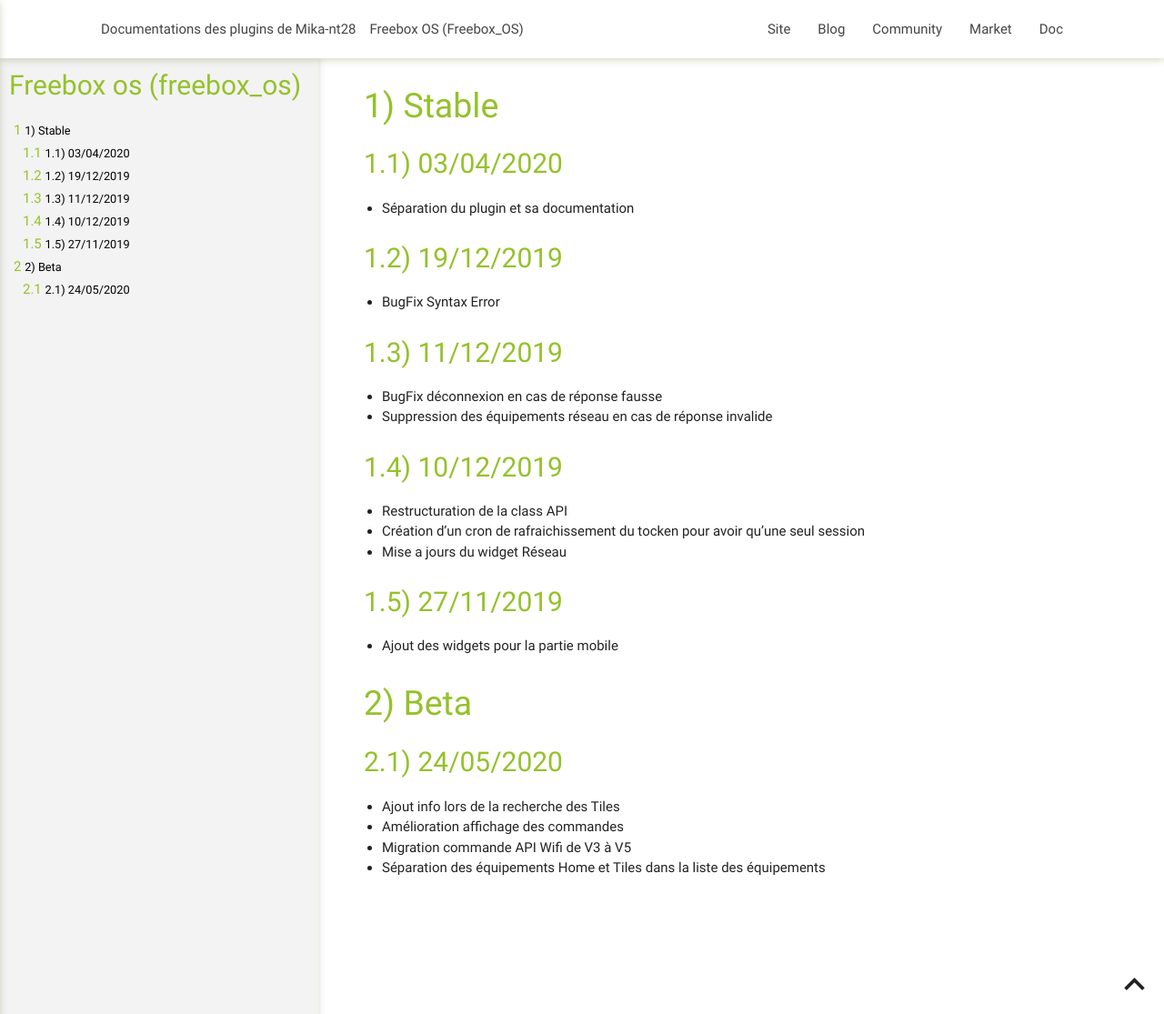
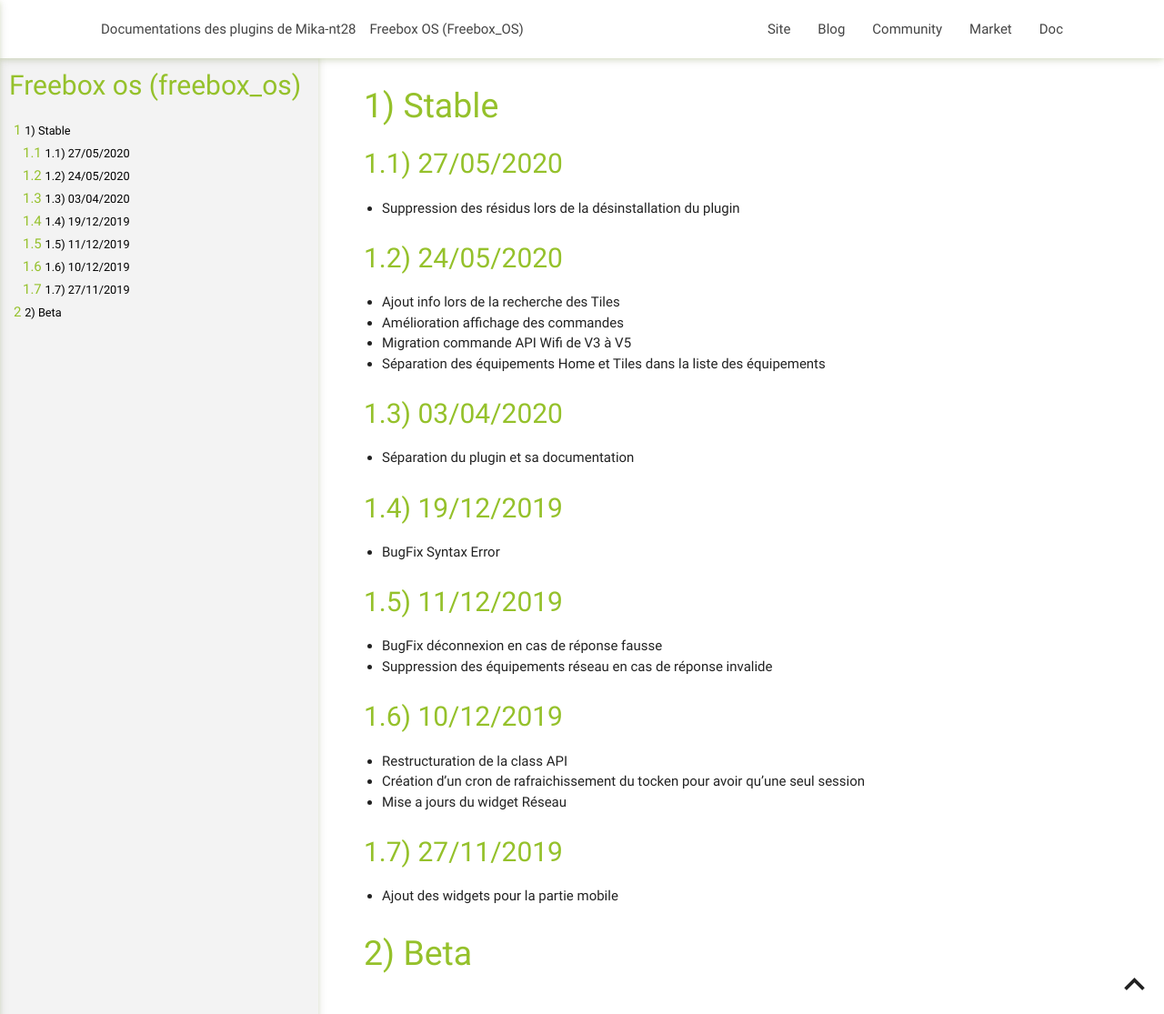
Before and after one commit to mika-nt28/Documentations, a Jekyll site: the page built from Freebox_OS/fr_FR/changelog.md, in a window 1280 px wide and 1115 px high. Shown: the whole window at 91% size. Built offline with Jekyll 4.4.1, drawn with Linux system fonts in a browser that asks for light colours; some of the changed lines change nothing that is shown.

Commit message:
Update Chnagelog plugin Freebox + modification lien jeedom

```diff
--- a/Freebox_OS/fr_FR/changelog.md
+++ b/Freebox_OS/fr_FR/changelog.md
@@ -6,6 +6,17 @@
 ---
 
 # Stable
+
+## 27/05/2020
+
+* Suppression des résidus lors de la désinstallation du plugin
+
+## 24/05/2020
+
+* Ajout info lors de la recherche des Tiles
+* Amélioration affichage des commandes
+* Migration commande API Wifi de V3 à V5
+* Séparation des équipements Home et Tiles dans la liste des équipements
 
 ## 03/04/2020
 
@@ -31,9 +42,3 @@
 * Ajout des widgets pour la partie mobile
 
 # Beta
-## 24/05/2020
-
-* Ajout info lors de la recherche des Tiles
-* Amélioration affichage des commandes
-* Migration commande API Wifi de V3 à V5
-* Séparation des équipements Home et Tiles dans la liste des équipements
--- a/_layouts/default.html
+++ b/_layouts/default.html
@@ -6,6 +6,7 @@
     <link rel="stylesheet" href="{{site.baseurl}}/assets/css/styles.css">
     <link rel="stylesheet" href="{{site.baseurl}}/assets/css/materialize.css">
     <link rel="icon" type="image/png" href="{{site.baseurl}}/favicon.ico">
+    <link rel="shortcut icon" type="image/x-icon" href="{{site.baseurl}}/favicon.ico" />
     <meta name="viewport" content="width=device-width, initial-scale=1.0" />
     <meta http-equiv="Content-Language" content="{{ page.lang }}">
 </head>
@@ -20,17 +21,17 @@
                 </ul>
                 <a href="{{site.doc}}" data-activates="nav-mobile" class="button-collapse btn-floating btn-large waves-effect waves-light jeedomcolorbg"><i class="material-icons">menu</i></a>
                 <ul class="right hide-on-med-and-down">
-                    <li><a href="https://www.jeedom.com/site">Site</a></li>
-                    <li><a href="{{site.blog}}">Blog</a></li>
-                    <li><a href="{{site.community}}">Community</a></li>
-                    <li><a href="{{site.market}}">Market</a></li>
-                    <li class="active"><a href="{{site.doc}}">Doc</a></li>
+                    <li><a href="https://www.jeedom.com/site" target="_blank">Site</a></li>
+                    <li><a href="{{site.blog}}" target="_blank">Blog</a></li>
+                    <li><a href="{{site.community}}" target="_blank">Community</a></li>
+                    <li><a href="{{site.market}}" target="_blank">Market</a></li>
+                    <li class="active"><a href="{{site.doc}}" target="_blank">Doc</a></li>
                 </ul>
                 <ul class="side-nav" id="nav-mobile">
-                    <li><a href="{{site.blog}}">Blog</a></li>
-                    <li><a href="{{site.community}}">Community</a></li>
-                    <li><a href="{{site.market}}">Market</a></li>
-                    <li class="active"><a href="{{site.doc}}">Doc</a></li>
+                    <li><a href="{{site.blog}}" target="_blank">Blog</a></li>
+                    <li><a href="{{site.community}}" target="_blank">Community</a></li>
+                    <li><a href="{{site.market}}" target="_blank">Market</a></li>
+                    <li class="active"><a href="{{site.doc}}" target="_blank">Doc</a></li>
                 </ul>
             </div>
         </nav>
```
